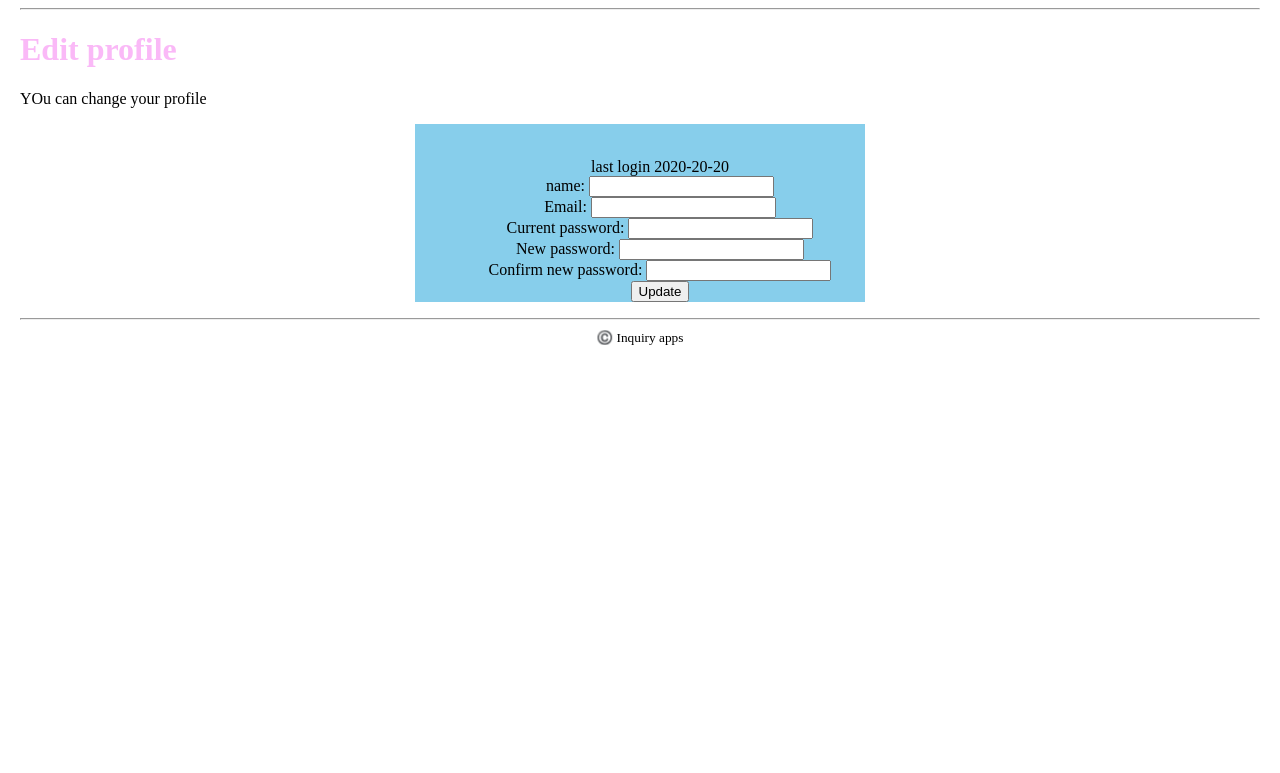
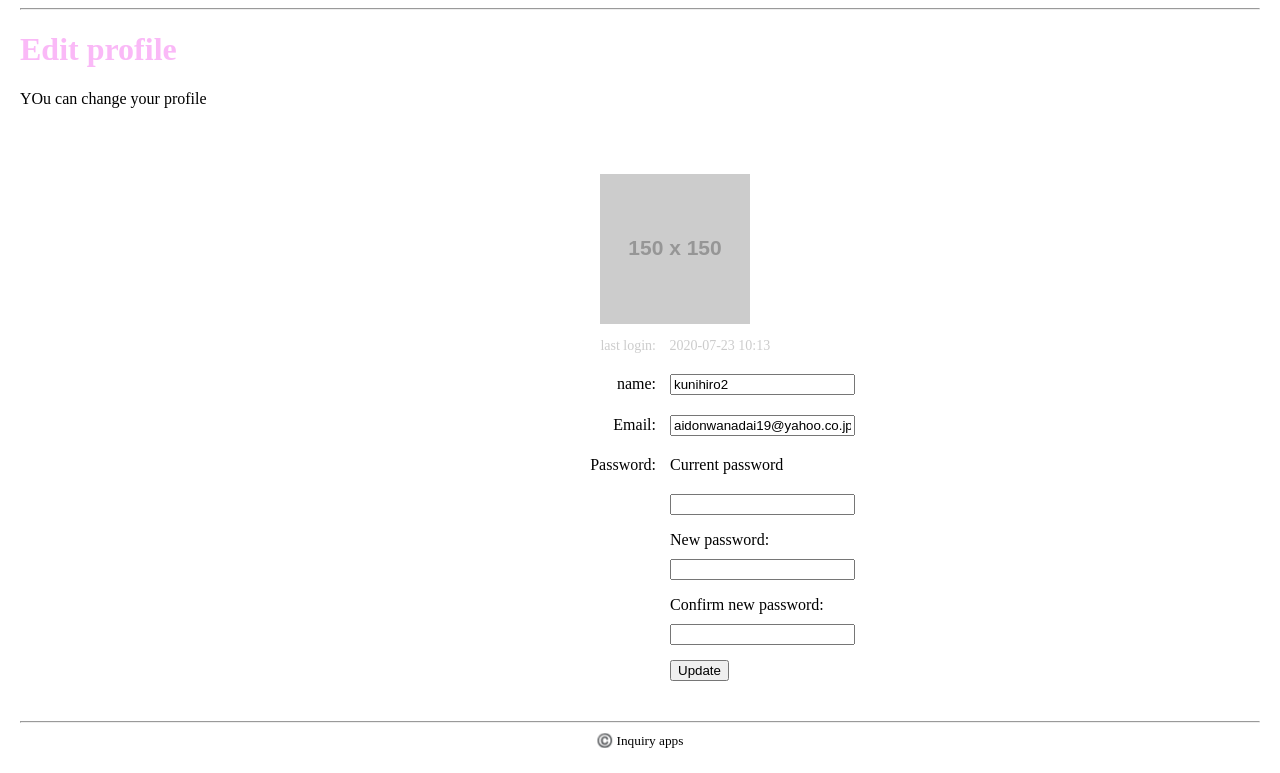
Before and after one commit to kunihiro38/inquiry_apps, a Django app: page /inquiry/edit/profile/ in a window 1280 px wide. Shown: the part 90-863 px from the top of the page. Before the commit the page ends 435 px from the top, so only its background shows below. Run offline with Django 3.2, Linux system fonts and the light colour scheme; a user stored in the database is signed in; data comes from the database, SQL or seed files in the repository; both versions use the stored data as it was after the commit; grey boxes labelled with a size stand in for pictures from a placeholder-image service; some libraries are stand-ins or nearby versions.

Commit message:
modify edit profile

```diff
--- a/inquiry/inquiry_apps/forms.py
+++ b/inquiry/inquiry_apps/forms.py
@@ -80,11 +80,11 @@ class InquiryAddForm(forms.Form):
 
 
 class EditProfileForm(forms.Form):
-    name = forms.CharField(required=True,
+    username = forms.CharField(required=True,
                             max_length='255')
     email = forms.EmailField(required=True,
                             max_length='255')
-    password = forms.CharField(required=True,
+    password = forms.CharField(required=False,
                                 max_length=255,
                                 widget=forms.PasswordInput(
                                     attrs={
@@ -95,17 +95,17 @@ class EditProfileForm(forms.Form):
         cleaned_data = super().clean()
         return cleaned_data
 
-    def clean_name(self):
-        name = self.cleaned_data['name']
-        return name
+    def clean_username(self):
+        username = self.cleaned_data['username']
+        return username
 
     def clean_email(self):
         email = self.cleaned_data['email']
         return email
 
-    # def clean_password(self):
-    #     password = self.cleaned_data['password']
-    #     return password
+    def clean_password(self):
+        password = self.cleaned_data['password']
+        return password
 
 
 
--- a/inquiry/inquiry_apps/static/inquiry_apps/css/base.css
+++ b/inquiry/inquiry_apps/static/inquiry_apps/css/base.css
@@ -120,18 +120,38 @@ h1{
 
 
 /* profile */
+
 .edit-profile-form{
-    background: skyblue;
     box-sizing: border-box;
-    width: 450px;
-    text-align: center;
+    width: 500px;
+    padding: 1em;
     margin: 0 auto;
 }
 
-.edit-profile-form lbael{
-    background: red;
+/* profile-image */
+.edit-profile-form div{
+    text-align: center;
+    margin-left: 30px;s
 }
 
+/* last-login */
+.edit-profile-form ul li:nth-child(2){
+    font-size: 14px;
+    color: #ccc;
+}
+
+
+
+.edit-profile-form label{
+    display: inline-block;
+    width: 200px;
+    margin: 10px 10px;
+    text-align: right;
+}
+
+.edit-profile-form input{
+    margin: 10px 0;
+}
 
 
 
--- a/inquiry/inquiry_apps/templates/inquiry_apps/edit_profile/edit_profile.html
+++ b/inquiry/inquiry_apps/templates/inquiry_apps/edit_profile/edit_profile.html
@@ -12,27 +12,42 @@
     <a href=""><img src="http://placeholder.jp" alt=""></a>
     <ul>
         <li>
-            <label for="">last login</label>
-            <span>2020-20-20</span>
+            <div><a href=""><img src="http://placehold.jp/150x150.png" alt=""></a></div>
+        </li>
+        <li>
+            <label for="">last login:</label>
+            <span>{{ user.last_login|date:"Y-m-j H:i " }}</span>
         </li>
         <li>
             <label for="id_name">name:</label>
-            {{ form.name }}
+            {{ form.username }}{{ form.username.errors }}
         </li>
         <li>
             <label for="id_email">Email:</label>
             {{ form.email }}
         </li>
         <li>
-            <label for="id_password">Current password:</label>
+            <label>Password:</label>
+            <span>Current password</span>
+        </li>
+        <li>
+            <label for="id_password"></label>
+            <span>{{ form.password }}{{ form.password.errors }}</span>
+        </li>
+        <li>
+            <label for=""></label>
+            <span>New password:</span>
+        </li>
+        <li>
+            <label for="id_password"></label>
             {{ form.password }}
         </li>
         <li>
-            <label for="id_password">New password:</label>
-            {{ form.password }}
+            <label for="id_password"></label>
+            <span>Confirm new password:</span>
         </li>
         <li>
-            <label for="id_password">Confirm new password:</label>
+            <label for=""></label>
             {{ form.password }}
         </li>
         <li>
--- a/inquiry/inquiry_apps/views.py
+++ b/inquiry/inquiry_apps/views.py
@@ -112,12 +112,20 @@ def _some_page_href(id, email, current_page, word):
 @login_required(login_url='/inquiry/login/')
 @require_http_methods(['GET', 'POST'])
 def edit_profile(request):
-    qs = User.objects.get(id=1)
+    user = User.objects.get(id=request.user.id)
+
     if request.method != 'POST':
-        form = EditProfileForm(request.GET)
+        form = EditProfileForm(
+            initial={
+                'username': user.username,
+                'email': user.email,
+            }
+        )
     else:
-        form = EditProfileForm(request.POST)
-        # if form.is_valid():
+        form = EditProfileForm(data=request.POST)
+        if form.is_valid():
+            user.username = form.cleaned_data['username']
+            user.save()
 
 
     context = {
```
Also changed, not shown: inquiry/db.sqlite3.
